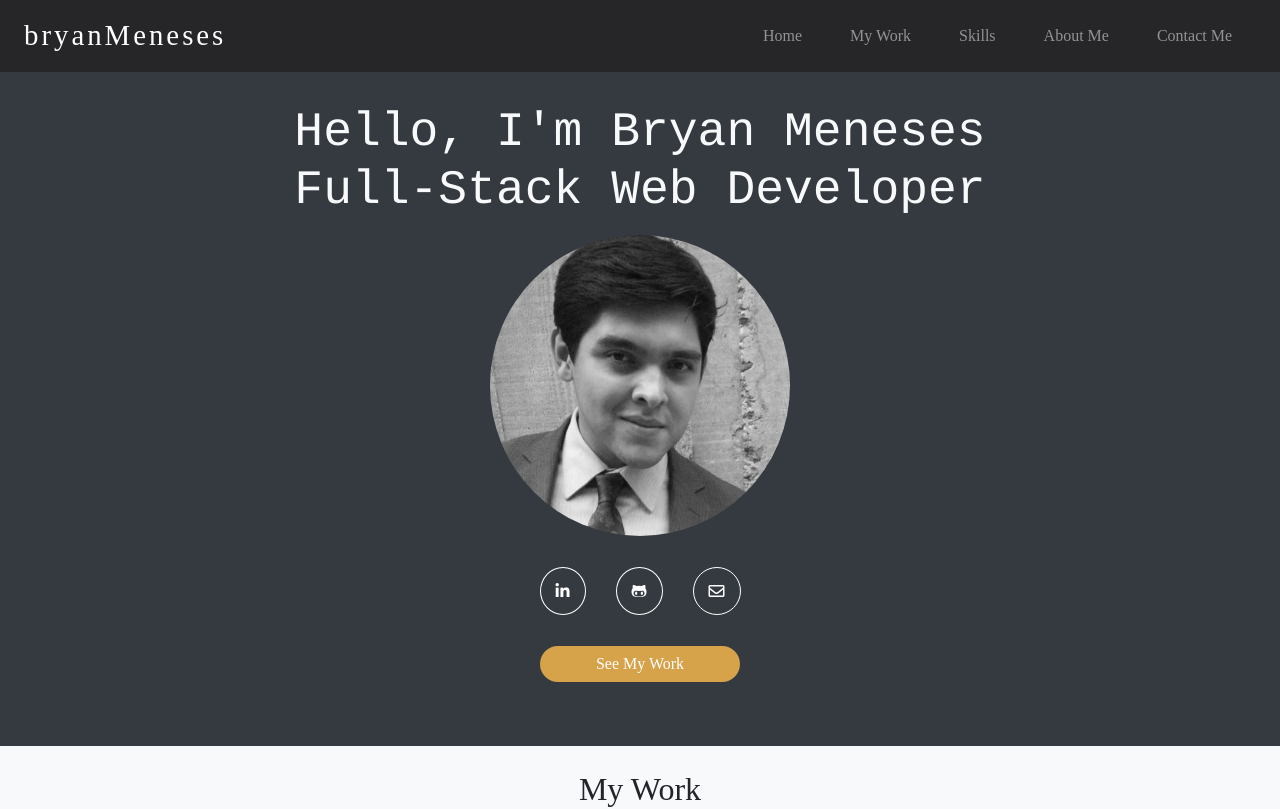
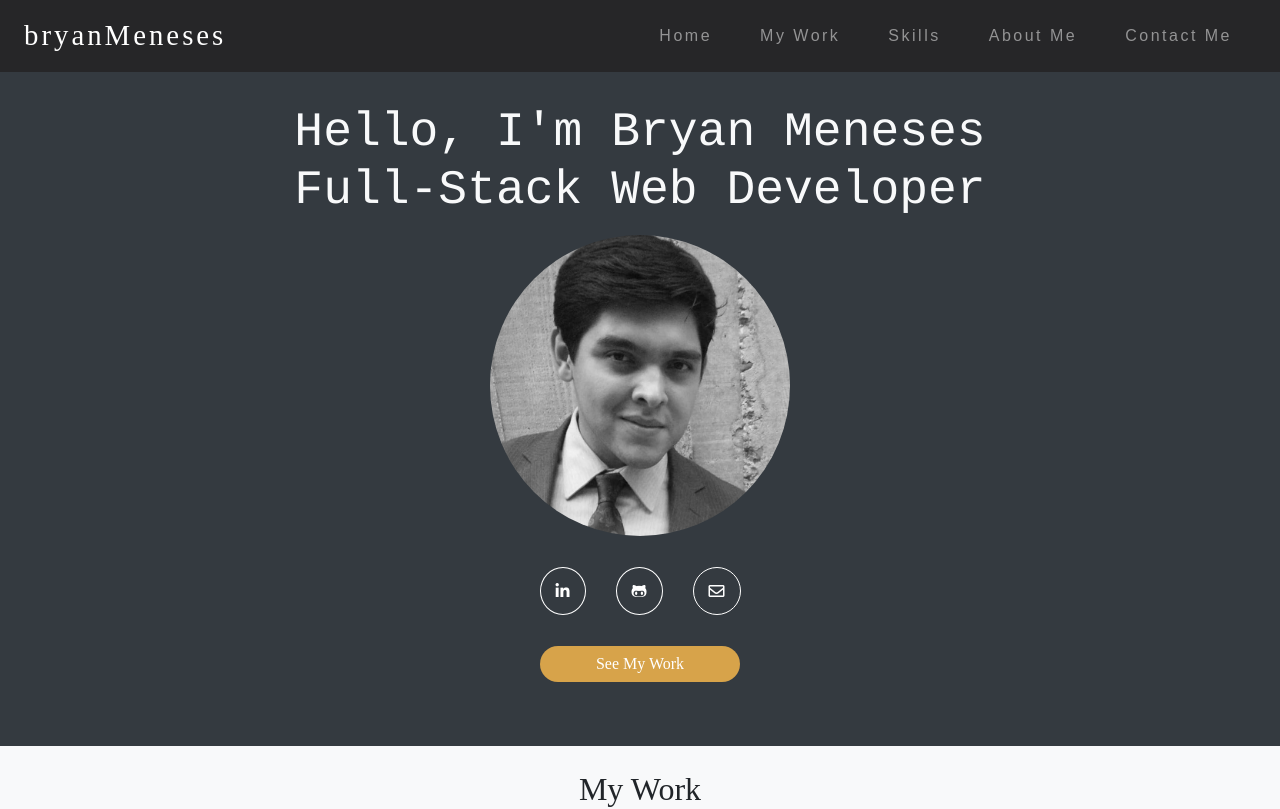
Before and after one commit to bryanMeneses/myportfolio, a React (Create React App) app: page / in a window 1280 px wide. Shown: the top 809 px of the page. Built offline with nearby package versions, Linux system fonts and the light colour scheme.

Commit message:
changing nav link styles

```diff
--- a/src/components/header/Header.css
+++ b/src/components/header/Header.css
@@ -1,3 +1,7 @@
+.navbar-nav a {
+  font-family: Arial, Helvetica, sans-serif;
+  letter-spacing: 2.5px;
+}
 .navbar-nav a:hover {
   color: rgb(215, 163, 74) !important;
 }
```
Also changed, not shown: src/index.css (deleted, +0 -10 lines).
